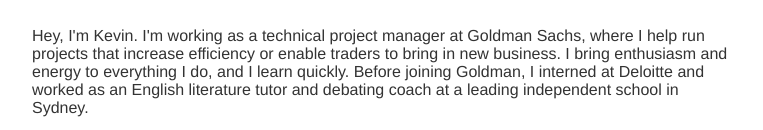
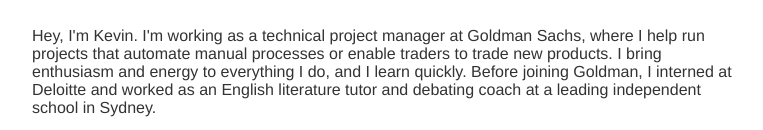
Before and after one commit to kzshen/kzshen.github.io, a plain HTML site: page index.html in a window 1280 px wide. Shown: the part 654-784 px from the top of the page, without its empty margins (258-1021 px from the left). Drawn offline with Linux system fonts and the light colour scheme.

Commit message:
Update index.html

```diff
--- a/index.html
+++ b/index.html
@@ -14,7 +14,7 @@
 	<figcaption>Switzerland's Bernese Oberland. In the summer of 2024, I spent a lovely week hiking here with a good friend and staying in warm, homely huts. This past summer, I returned to the Alps, this time on a solo hike from Mont Blanc to the Matterhorn. </figcaption>
 	</figure>
 	<p>
-	Hey, I'm Kevin. I'm working as a technical project manager at Goldman Sachs, where I help run projects that increase efficiency or enable traders to bring in new business. I bring enthusiasm and energy to everything I do, and I learn quickly. Before joining Goldman, I interned at Deloitte and worked as an English literature tutor and debating coach at a leading independent school in Sydney.
+	Hey, I'm Kevin. I'm working as a technical project manager at Goldman Sachs, where I help run projects that automate manual processes or enable traders to trade new products. I bring enthusiasm and energy to everything I do, and I learn quickly. Before joining Goldman, I interned at Deloitte and worked as an English literature tutor and debating coach at a leading independent school in Sydney.
 	</p>
 	<p>
 	Last year, I graduated from Oxford University with a B.A. in Philosophy, Politics and Economics. Next year, I will be returning to my hometown of Sydney to retrain as a doctor. You can learn more about why I made this decision <a href="https://kzshen.github.io/med.html" target="_blank" rel="noopener noreferrer">here</a>.
```
